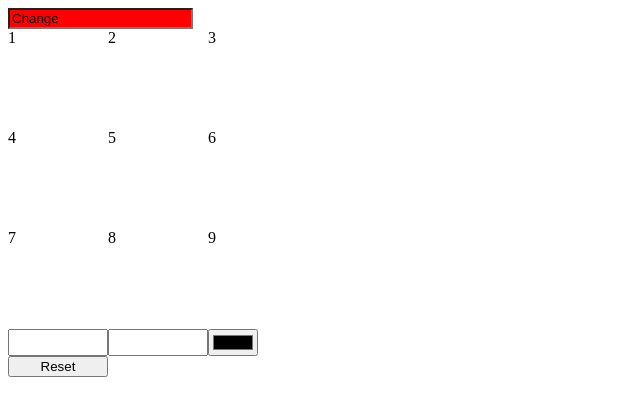
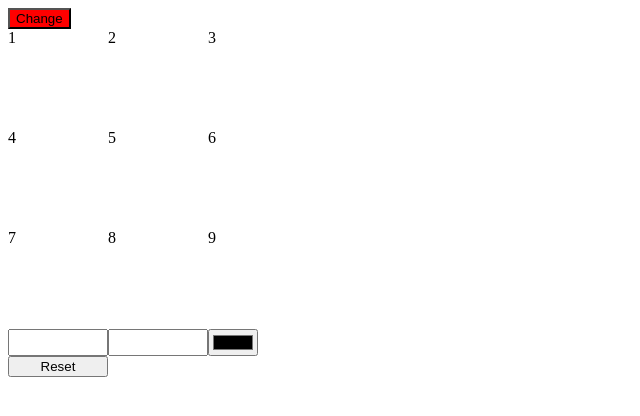
Before and after one commit to acciojob/Replit-Asian-Paints-UdayBari3421, a website: page main.html in a window 1280 px wide. Shown: the whole page, without its empty margins (0-640 px from the left). Drawn offline with Linux system fonts and the light colour scheme.

Commit message:
created a submission

```diff
--- a/main.html
+++ b/main.html
@@ -7,7 +7,7 @@
 </head>
 
 <body>
-	<input id="change_button" value="Change">
+	<button type="button" id="change_button">Change</button>
 	<form class="grid-container">
 		<div class="grid-item" id="1">1</div>
 		<div class="grid-item" id="2">2</div>
```
